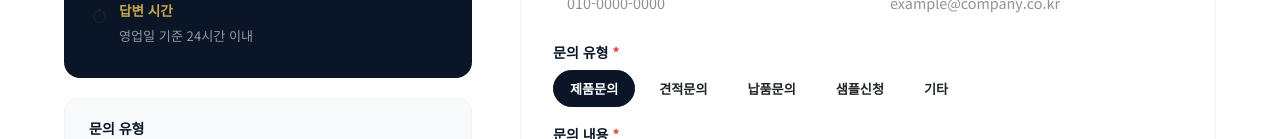
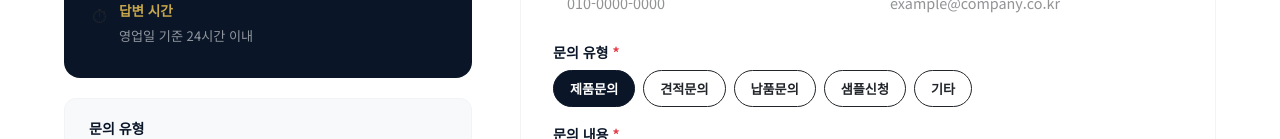
Before and after one commit to edisqc3-design/my-homepage, a Next.js app: page /inquiry in a window 1280 px wide. Shown: the part 661-800 px from the top of the page. Built offline with nearby package versions, Linux system fonts and the light colour scheme; no server answers; the database is empty.

Commit message:
Add files via upload

```diff
--- a/src/app/inquiry/InquiryClient.tsx
+++ b/src/app/inquiry/InquiryClient.tsx
@@ -157,8 +157,10 @@ export default function InquiryClient() {
                           padding: '7px 16px', borderRadius: '20px', fontSize: '0.82rem', fontWeight: 600, cursor: 'pointer',
                           background: form.category === cat ? 'var(--navy)' : 'var(--white)',
                           color: form.category === cat ? 'var(--white)' : 'var(--gray-600)',
-                          border: form.category === cat ? '1px solid var(--navy)' : '1px solid var(--gray-200)',
-                          transition: 'all 0.15s',
+                          border: '1px solid',
+                          borderColor: form.category === cat ? 'var(--navy)' : 'var(--gray-200)',
+                          transition: 'background-color 0.15s, color 0.15s, border-color 0.15s',
+                          flexShrink: 0,
                         }}>
                           {cat}
                         </button>
```
